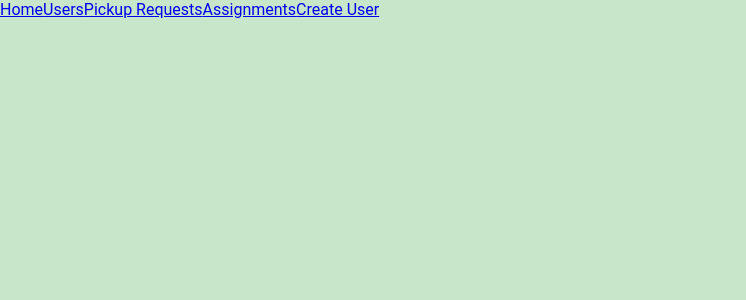
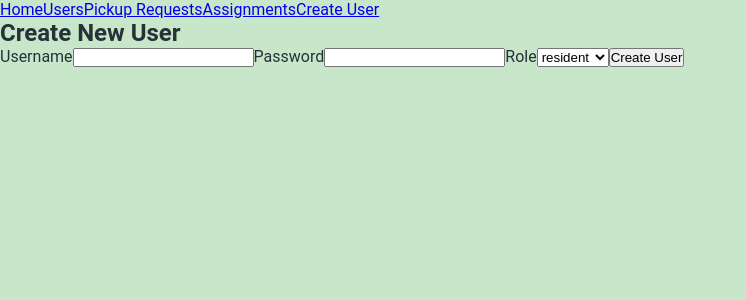
Before and after one commit to KaranjaNjiyo24/phase-4-project-ecocollect-frontend, a React (Vite) app: page /new-user in a window 1280 px wide. Shown: the top 300 px of the page, without its empty margins (0-746 px from the left). Built offline with nearby package versions, Linux system fonts and the light colour scheme.

Commit message:
set up formik to handle on submit

```diff
--- a/src/components/UserForm.jsx
+++ b/src/components/UserForm.jsx
@@ -57,6 +57,60 @@ const formik = useFormik({
         .catch((err) => setServerError(err.message));
     },
   });
+  return (
+    <div className="card">
+      <h2>Create New User</h2>
+
+      {/* Display server success/error */}
+      {serverError && <p className="form-error">{serverError}</p>}
+      {successMessage && <p className="form-success">{successMessage}</p>}
+
+      <form onSubmit={formik.handleSubmit}>
+        <label htmlFor="username">Username</label>
+        <input
+          id="username"
+          name="username"
+          type="text"
+          value={formik.values.username}
+          onChange={formik.handleChange}
+          onBlur={formik.handleBlur}
+        />
+        {formik.touched.username && formik.errors.username && (
+          <div className="form-error">{formik.errors.username}</div>
+        )}
+
+        <label htmlFor="password">Password</label>
+        <input
+          id="password"
+          name="password"
+          type="password"
+          value={formik.values.password}
+          onChange={formik.handleChange}
+          onBlur={formik.handleBlur}
+        />
+        {formik.touched.password && formik.errors.password && (
+          <div className="form-error">{formik.errors.password}</div>
+        )}
+
+        <label htmlFor="role">Role</label>
+        <select
+          id="role"
+          name="role"
+          value={formik.values.role}
+          onChange={formik.handleChange}
+          onBlur={formik.handleBlur}
+        >
+          <option value="resident">resident</option>
+          <option value="collector">collector</option>
+        </select>
+        {formik.touched.role && formik.errors.role && (
+          <div className="form-error">{formik.errors.role}</div>
+        )}
+
+        <button type="submit">Create User</button>
+      </form>
+    </div>
+  );
 }
 
   export default UserForm;
```
